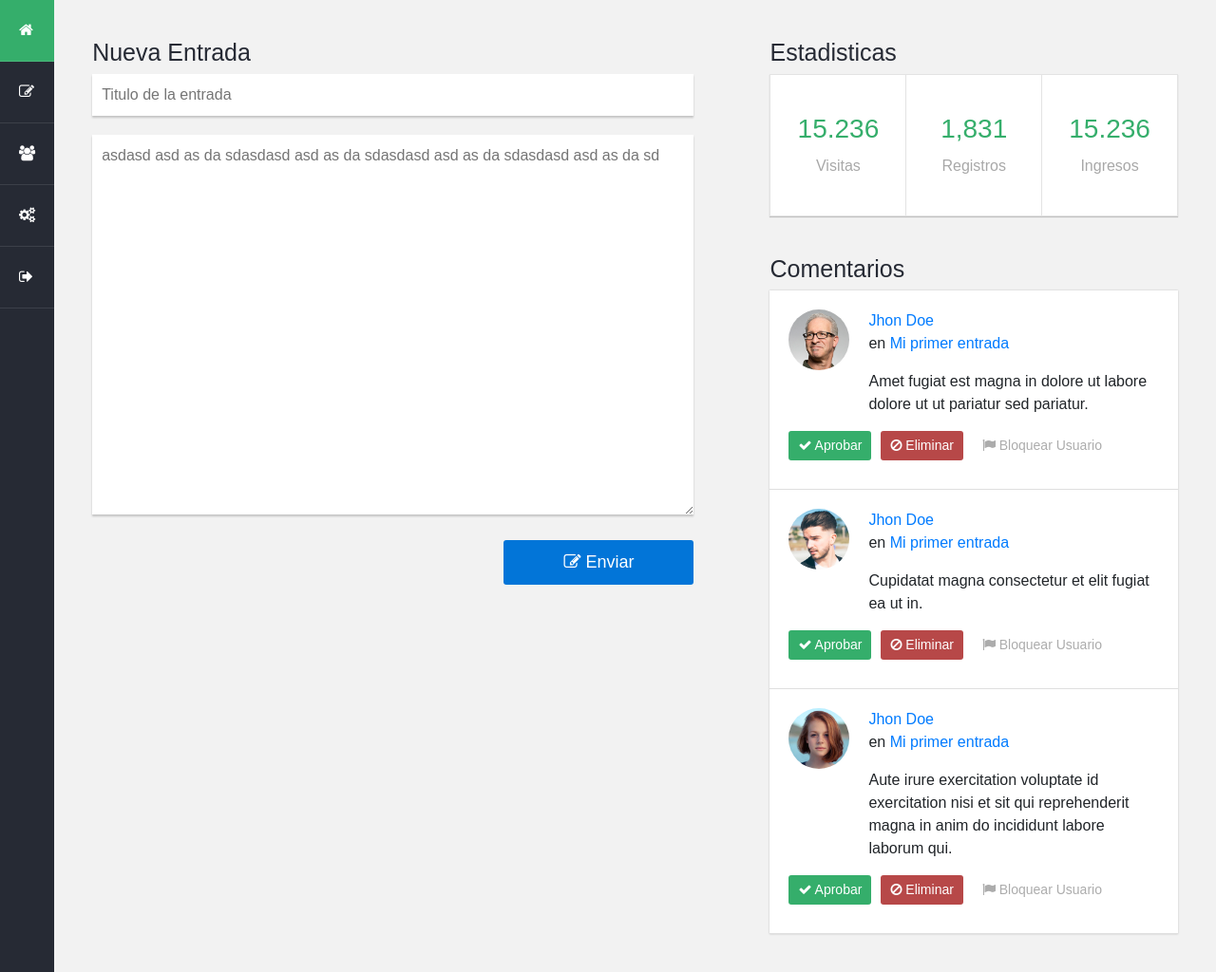
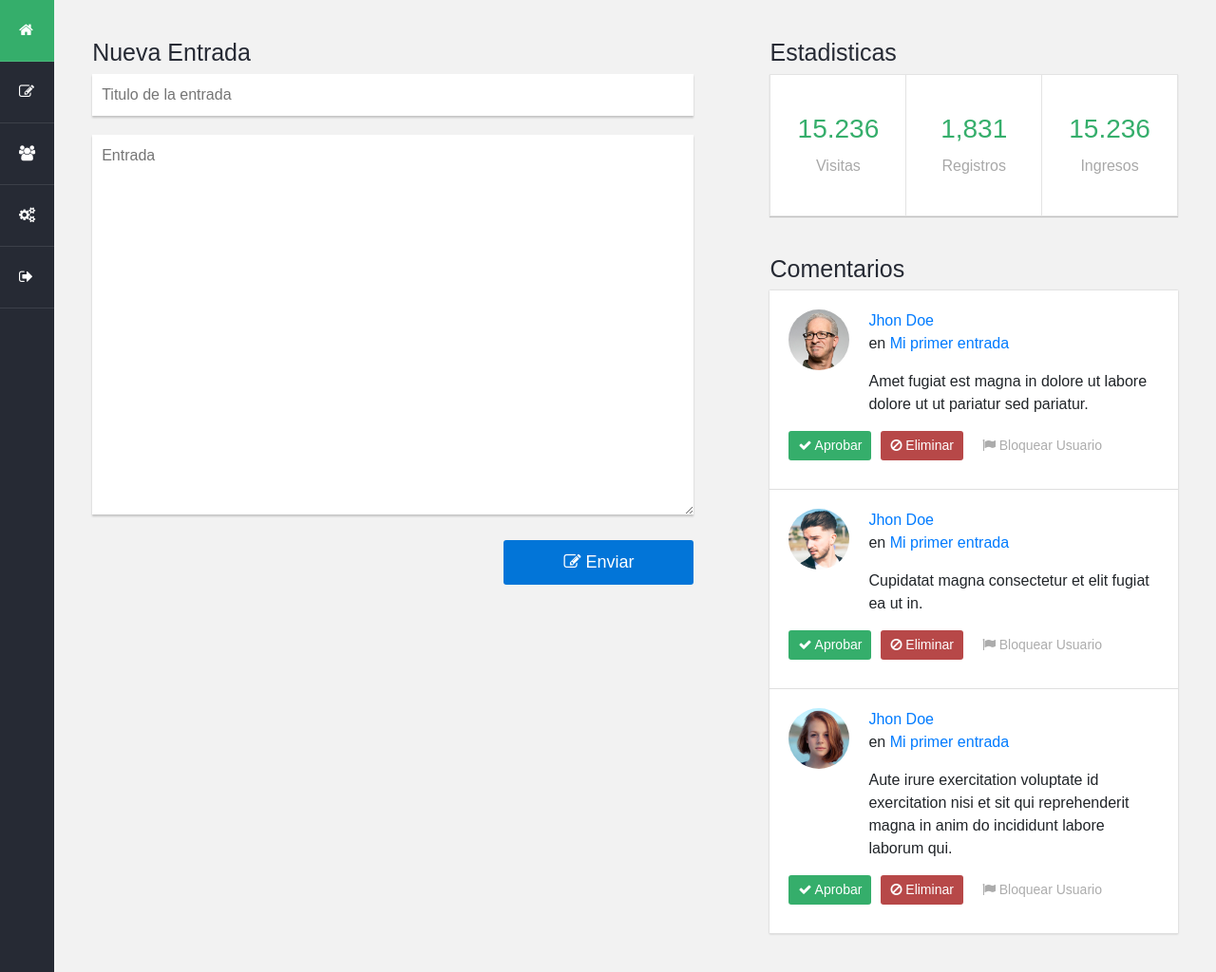
Before and after one commit to Cpinero/Plantilla_Dashboard, a plain HTML site: page index.html in a window 1280 px wide. Shown: the whole page at 95% size. Drawn offline with Linux system fonts and the light colour scheme.

Commit message:
Update index.html

```diff
--- a/index.html
+++ b/index.html
@@ -40,7 +40,7 @@
  						<h3 class="titulo">Nueva Entrada</h3>
  						<form>
  							<input type="text" placeholder="Titulo de la entrada" name="">
- 							<textarea placeholder="asdasd asd as da sdasdasd asd as da sdasdasd asd as da sdasdasd asd as da sd"></textarea>
+ 							<textarea placeholder="Entrada"></textarea>
  							<div class="d-flex justify-content-end">
  								<button><i class="fa fa-edit"></i> Enviar</button>
  							</div>
```
